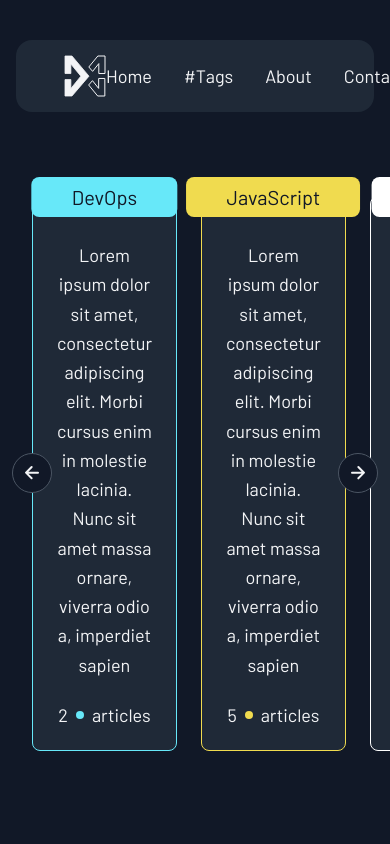
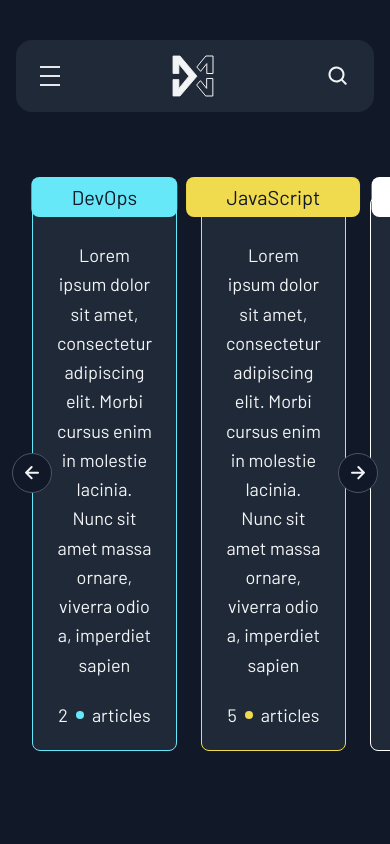
Before and after one commit to dangminhngo/blog, a Next.js app: page / in a window 390 px wide. Shown: the top 844 px of the page. Built offline with nearby package versions, Linux system fonts and the light colour scheme.

Commit message:
feat(components): add mobile nav

```diff
--- /dev/null
+++ b/src/app/Context.tsx
@@ -0,0 +1,21 @@
+'use client'
+import Header from './Header'
+import Footer from './Footer'
+
+import { useReducer } from 'react'
+import reducer, { initialState } from '@/state/reducer'
+import { AppContext, AppDispatchContext } from '@/contexts/AppContext'
+
+export default function Context({ children }: { children: React.ReactNode }) {
+  const [state, dispatch] = useReducer(reducer, initialState)
+
+  return (
+    <AppContext.Provider value={state}>
+      <AppDispatchContext.Provider value={dispatch}>
+        <Header />
+        <main className="min-h-[calc(100vh-152px)]">{children}</main>
+        <Footer />
+      </AppDispatchContext.Provider>
+    </AppContext.Provider>
+  )
+}
--- a/src/app/Header.tsx
+++ b/src/app/Header.tsx
@@ -1,26 +1,29 @@
 'use client'
-import { useRef, useReducer } from 'react'
+import { useRef } from 'react'
 import Link from 'next/link'
 
+import MagnifyingGlass from '@/assets/icons/MagnifyingGlass'
 import SocialIcons from '@/components/SocialIcons'
 import Logo from '@/assets/images/Logo'
 import Nav from './Nav'
-import { useScrollOver } from '@/hooks'
-import reducer, { initialState } from '@/state/reducer'
-import { AppContext, AppDispatchContext } from '@/contexts/AppContext'
+import { toggleMobileNav, toggleSearchModal } from '@/state/actions'
+import { useScrollOver, useAppSelect, useAppDispatch } from '@/hooks'
+import MobileNav from './MobileNav'
 
 export default function Header() {
   const ref = useRef(null)
   const scrollOverStaticNav = useScrollOver(ref, 100)
-  const [state, dispatch] = useReducer(reducer, initialState)
+  const state = useAppSelect()
+  const dispatch = useAppDispatch()
+  const _toggleMobileNav = () => dispatch(toggleMobileNav())
+  const _toggleSearchModal = () => dispatch(toggleSearchModal())
 
   return (
-    <AppContext.Provider value={state}>
-      <AppDispatchContext.Provider value={dispatch}>
+    <>
       <header className="relative px-4 py-10 xl:px-0">
         <div
           ref={ref}
-            className="mx-auto flex h-[4.5rem] w-full items-center justify-between rounded-2xl bg-gray-800 px-12 xl:w-320"
+          className="mx-auto hidden h-[4.5rem] w-full items-center justify-between rounded-2xl bg-gray-800 px-12 md:flex xl:w-320"
         >
           <Link href="/" className="flex-1 justify-start">
             <Logo />
@@ -42,8 +45,41 @@ export default function Header() {
             <Nav />
           </div>
         </div>
+        <div className="flex h-[4.5rem] w-full items-center justify-between rounded-2xl bg-gray-800 px-4 md:hidden">
+          <button className="p-2 outline-none" onClick={_toggleMobileNav}>
+            <div className="relative aspect-[1/1] w-5">
+              <span
+                className={`absolute top-0 ${
+                  state.mobileNavShow ? 'translate-y-[9px] rotate-45' : 'rotate-0'
+                } block h-0.5 w-full bg-gray-200 duration-300`}
+              >
+                &nbsp;
+              </span>
+              <span
+                className={`absolute top-[9px] ${
+                  state.mobileNavShow ? '-translate-x-1/2 opacity-0' : 'opacity-1 -translate-x-0'
+                } block h-0.5 w-full bg-gray-200 duration-300`}
+              >
+                &nbsp;
+              </span>
+              <span
+                className={`absolute top-[18px] ${
+                  state.mobileNavShow ? '-translate-y-[9px] -rotate-45' : 'rotate-0'
+                } block h-0.5 w-full bg-gray-200 duration-300`}
+              >
+                &nbsp;
+              </span>
+            </div>
+          </button>
+          <Link href="/">
+            <Logo />
+          </Link>
+          <button className="p-2 outline-none" onClick={_toggleSearchModal}>
+            <MagnifyingGlass />
+          </button>
+        </div>
       </header>
-      </AppDispatchContext.Provider>
-    </AppContext.Provider>
+      <MobileNav />
+    </>
   )
 }
--- /dev/null
+++ b/src/app/MobileNav.tsx
@@ -0,0 +1,62 @@
+import { useState, useEffect } from 'react'
+import { createPortal } from 'react-dom'
+import Link from 'next/link'
+import { toggleMobileNav } from '@/state/actions'
+import { useAppSelect, useAppDispatch } from '@/hooks'
+
+export default function MobileNav() {
+  const [mounted, setMounted] = useState(false)
+  const mobileNavShow = useAppSelect((state) => state?.mobileNavShow)
+  const dispatch = useAppDispatch()
+  const _toggleMobileNav = () => dispatch(toggleMobileNav())
+
+  useEffect(() => {
+    setMounted(true)
+  }, [])
+
+  useEffect(() => {
+    if (mobileNavShow) {
+      document.body.style.overflow = 'hidden'
+      return
+    }
+
+    document.body.style.overflow = 'auto'
+  }, [mobileNavShow])
+
+  function closeMobileNav(e: React.MouseEvent<HTMLDivElement>) {
+    e.stopPropagation()
+    _toggleMobileNav()
+  }
+
+  return mobileNavShow && mounted
+    ? createPortal(
+        <div className="fixed inset-0 z-50 block bg-gray-900/50 md:hidden" onClick={closeMobileNav}>
+          <nav className="absolute z-10 h-full w-64 bg-gray-700 p-4 text-lg">
+            <ul className="flex flex-col items-stretch">
+              <li>
+                <Link href="/" className="block px-6 py-4">
+                  Home
+                </Link>
+              </li>
+              <li>
+                <Link href="/tags" className="block px-6 py-4">
+                  #Tags
+                </Link>
+              </li>
+              <li>
+                <Link href="/about" className="block px-6 py-4">
+                  About
+                </Link>
+              </li>
+              <li>
+                <Link href="/contact" className="block px-6 py-4">
+                  Contact
+                </Link>
+              </li>
+            </ul>
+          </nav>
+        </div>,
+        document.getElementById('mobile-nav') as HTMLDivElement
+      )
+    : null
+}
--- a/src/app/Nav.tsx
+++ b/src/app/Nav.tsx
@@ -41,7 +41,7 @@ export default function Nav() {
           <MagnifyingGlass />
         </button>
       </nav>
-      <SearchModal tags={tags} show={searchModalShow} close={_toggleSearchModal} />
+      <SearchModal tags={tags} />
     </>
   )
 }
--- a/src/app/SearchModal.tsx
+++ b/src/app/SearchModal.tsx
@@ -9,8 +9,6 @@ import { useAppSelect, useAppDispatch } from '@/hooks'
 
 export interface SearchModalProps {
   tags: Tag[]
-  show?: boolean
-  close: () => void
 }
 
 export default function SearchModal({ tags }: SearchModalProps) {
--- a/src/app/layout.tsx
+++ b/src/app/layout.tsx
@@ -1,7 +1,6 @@
 import { Barlow } from 'next/font/google'
 import './globals.css'
-import Header from './Header'
-import Footer from './Footer'
+import Context from './Context'
 
 const barlow = Barlow({
   subsets: ['latin'],
@@ -11,17 +10,16 @@ const barlow = Barlow({
 })
 
 export const metadata = {
-  title: 'Next App Router Template',
-  description: 'The next template for your Next app',
+  title: 'Dang Minh Ngo | Front-end Developer',
+  description: 'Welcome to my blog',
 }
 
 export default function RootLayout({ children }: { children: React.ReactNode }) {
   return (
     <html lang="en" className={`${barlow.variable}`}>
       <body className="bg-gray-900 font-sans text-base text-gray-100">
-        <Header />
-        <main className="min-h-[calc(100vh-152px)]">{children}</main>
-        <Footer />
+        <Context>{children}</Context>
+        <div id="mobile-nav"></div>
         <div id="search"></div>
       </body>
     </html>
```
Lines whose indentation alone changed are shown as unchanged.
